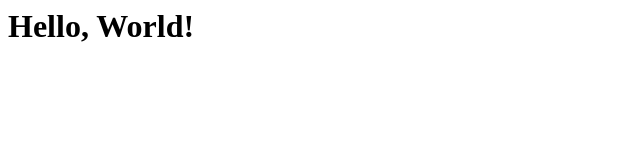
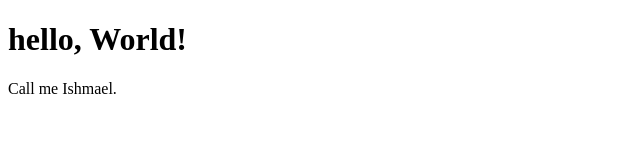
Before and after one commit to marianobitcode/website, a plain HTML site: page index.html in a window 1280 px wide. Shown: the whole page, without its empty margins (0-640 px from the left). Drawn offline with Linux system fonts and the light colour scheme.

Commit message:
Add some HTML structure

```diff
--- a/index.html
+++ b/index.html
@@ -1 +1,10 @@
-<h1>Hello, World!</h1>
+<!DOCTYPE html>
+  <html>
+    <head>
+     <title>Mastering Git I</title>
+    </head>
+  <body>
+    <h1>hello, World!</h1>
+    <p>Call me Ishmael.</p>
+  </body>
+ </html>
```
